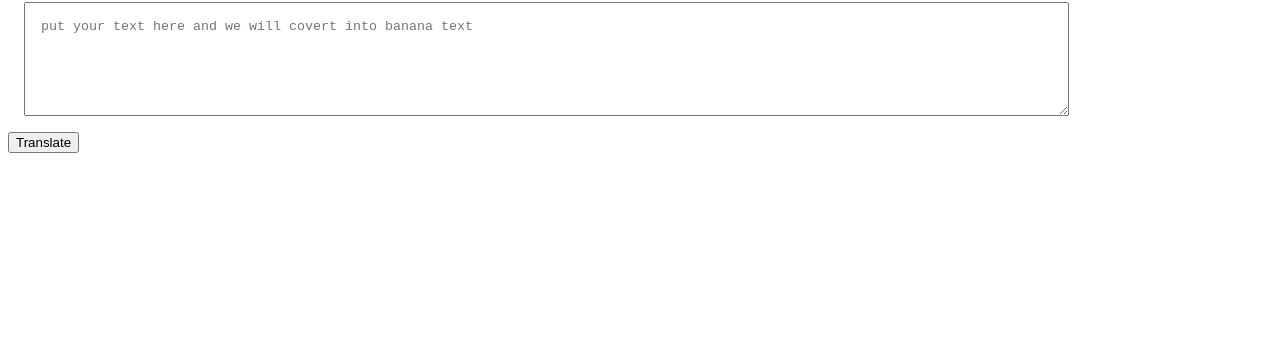
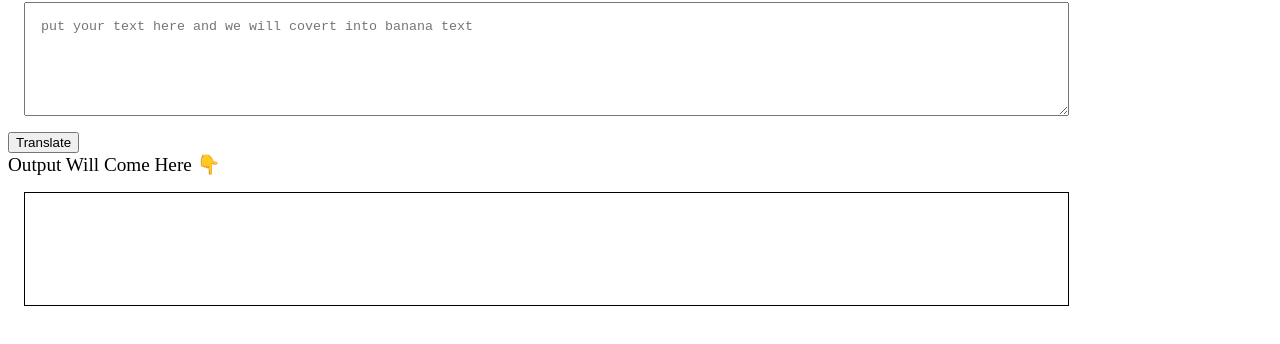
Before and after one commit to heyimanshu/neogcamp-banana-speak, a plain HTML site: page index.html in a window 1280 px wide. Shown: the part 78-422 px from the top of the page. Drawn offline with Linux system fonts and the light colour scheme.

Commit message:
Added Translation Box

```diff
--- a/app.js
+++ b/app.js
@@ -1,6 +1,7 @@
 var btnTranslate = document.querySelector("#btn-translate");
 var txtInput = document.querySelector("#txt-input");
-console.log(txtInput)
+var outputDiv = document.querySelector("#output");
+console.log(outputDiv)
 
 function clickHandler() {
     console.log("clicked!");
--- a/index.html
+++ b/index.html
@@ -14,6 +14,16 @@
             margin: 1rem;
             padding: 1rem;
         }
+
+        #output {
+            border: 1px solid black;
+            width: 80%;
+            height: 10vh;
+            margin: 1rem;
+            padding: 1rem;
+
+
+        }
     </style>
 </head>
 
@@ -23,7 +33,12 @@
 
     <button id="btn-translate">Translate</button>
 
+    <div style="font-size: larger;">Output Will Come Here 👇</div>
+    <div id="output"></div>
+
     <script src="app.js" type="text/javascript"></script>
+
+
 </body>
 
 </html>
```
